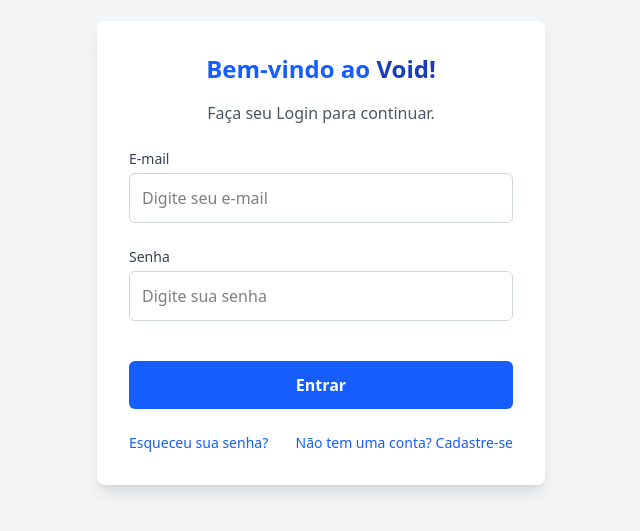
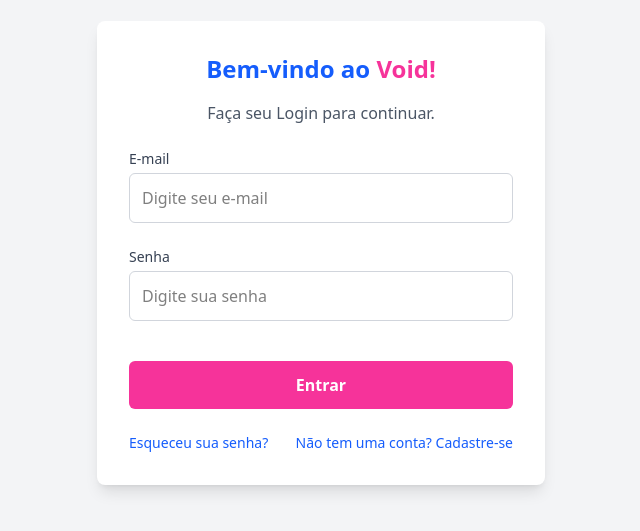
Before and after one commit to yuran-nhassengo/void-teste, a React (Vite) app: page /login in a window 1280 px wide. Shown: the part 147-678 px from the top of the page, without its empty margins (319-959 px from the left). Built offline with nearby package versions, Linux system fonts and the light colour scheme.

Commit message:
update colors

```diff
--- a/src/components/progress/progress.jsx
+++ b/src/components/progress/progress.jsx
@@ -104,7 +104,7 @@ const ProgressTable = () => {
   };
 
   return (
-    <div >
+    <div className='max-w-xl'>
       <div>
         <Filter onFilterChange={(pesquisa, sector, area) => {
           setPesquisa(pesquisa);
--- a/src/pages/home/home.jsx
+++ b/src/pages/home/home.jsx
@@ -17,8 +17,8 @@ const Home = () => {
   }, [isAuthenticated, navigate]);
 
   return (
-    <div className="max-w-xl">
-      <h1>Bem-vindo à Home!</h1>
+    <div className="max-w-xl m-5">
+      <h1 className='flex items-center justify-center text-pink-500'>Bem-vindo à Home!</h1>
       <p>Tabela Progress.</p>
       <ProgressTable/>
       <p>Tabela Sectores.</p>
--- a/src/pages/login/login.jsx
+++ b/src/pages/login/login.jsx
@@ -62,7 +62,7 @@ const Login = () => {
         animate={{ opacity: 1, y: 0 }}
         transition={{ duration: 0.8 }}
       >
-        <h2 className="text-2xl font-semibold text-center text-blue-600 mb-4">Bem-vindo ao <span className="text-blue-800">Void!</span></h2>
+        <h2 className="text-2xl font-semibold text-center text-blue-600 mb-4">Bem-vindo ao <span className="text-pink-500">Void!</span></h2>
         <h3 className="text-center text-gray-600 mb-6">Faça seu Login para continuar.</h3>
 
         <form onSubmit={handleSubmit} className="space-y-6">
@@ -99,7 +99,7 @@ const Login = () => {
           <div>
             <button
               type="submit"
-              className="w-full py-3 mt-4 hover:cursor-pointer bg-blue-600 text-white font-semibold rounded-md hover:bg-blue-700 transition duration-300"
+              className="w-full py-3 mt-4 hover:cursor-pointer bg-pink-500 text-white font-semibold rounded-md hover:bg-pink-300 transition duration-300"
               disabled={loading} // Desativa o botão durante o carregamento
             >
               {loading ? 'Enviando...' : 'Entrar'} {/* Exibe 'Enviando...' durante o carregamento */}
```
